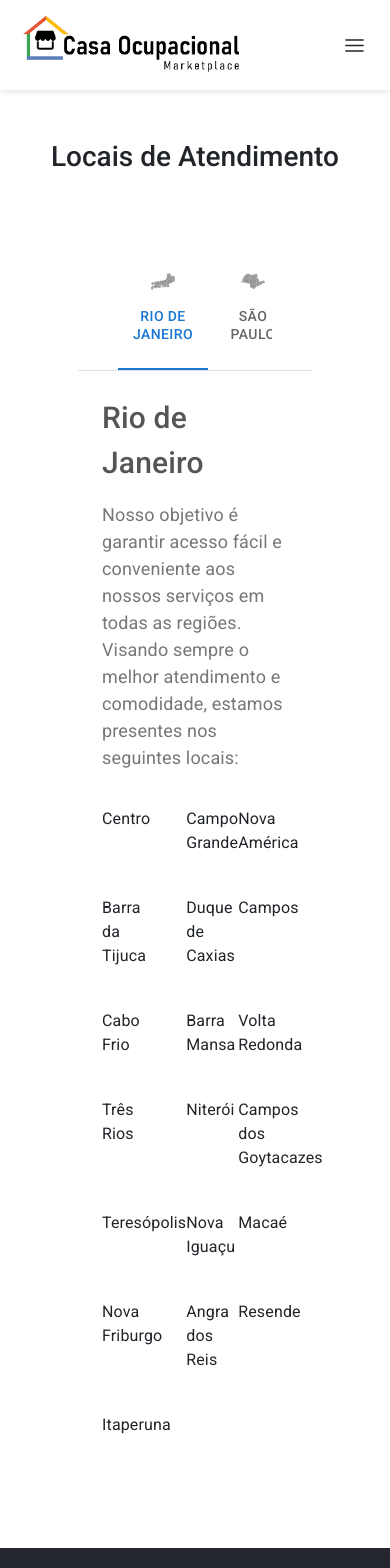
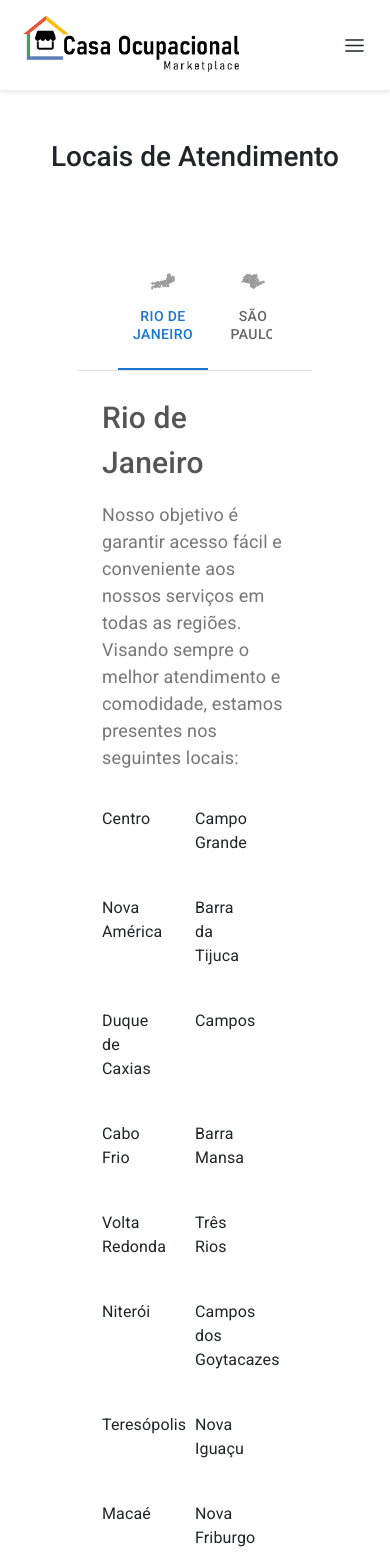
Before and after one commit to Rafael0Motta/CasaOcupacional, a React (Create React App) app: page /atendimento in a window 390 px wide. Shown: the top 1568 px of the page. Built offline with nearby package versions, Linux system fonts and the light colour scheme.

Commit message:
Partes finais

```diff
--- a/src/Components.css
+++ b/src/Components.css
@@ -525,10 +525,10 @@ footer {
 
 @media (max-width: 1000px) {
     #tabs-citys {
-        grid-template-columns: repeat(1fr 1fr);
+        grid-template-columns: 1fr 1fr;
     }
 
     .form-questions {
-        grid-template-columns: repeat(1, 1fr);
+        grid-template-columns: 1fr, 1fr;
     }
 }
```
